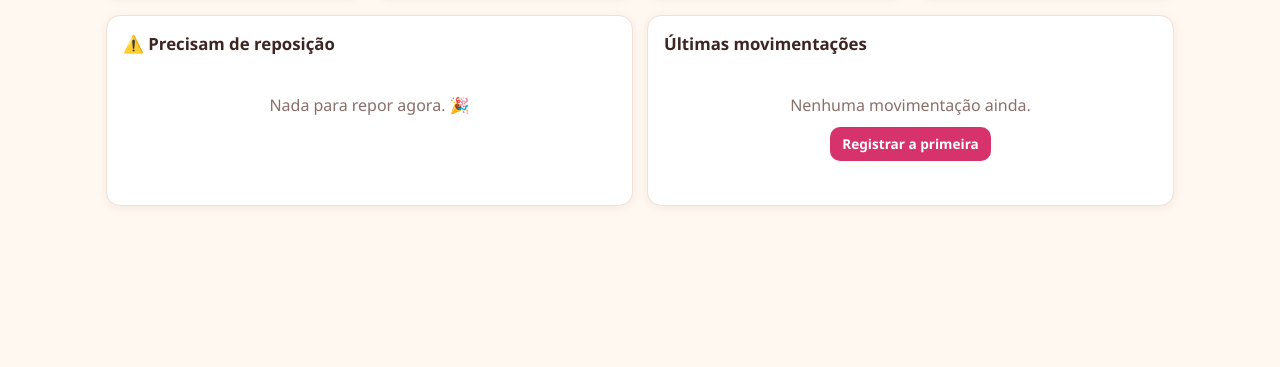
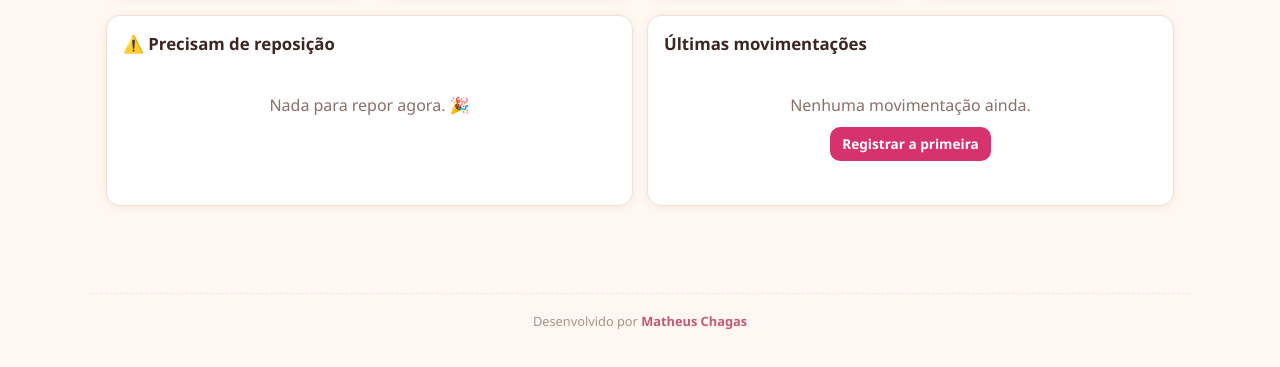
Before and after one commit to matheuschagas467-wq/sorveteria_comp, a plain HTML site: page index.html in a window 1280 px wide. Shown: the part 309-676 px from the top of the page. Drawn offline with Linux system fonts and the light colour scheme.

Commit message:
Add footer credit section to index.html
Added footer with credit link to Matheus Chagas.

```diff
--- a/index.html
+++ b/index.html
@@ -80,6 +80,11 @@ tr:hover td{background:#fffaf6}
 .hidden{display:none!important}
 .actions{display:flex;gap:6px;justify-content:flex-end}
 @media (max-width:600px){.stat .val{font-size:1.5rem} main{padding-top:14px} th,td{padding:8px}}
+.credit{max-width:1100px;margin:0 auto;padding:18px 16px 28px;text-align:center;font-size:.8rem;color:var(--muted);opacity:.75;border-top:1px dashed var(--line)}
+.credit a{color:var(--berry-d);font-weight:600;text-decoration:none}
+.credit a:hover{text-decoration:underline;opacity:1}
+.credit:hover{opacity:1}
+main{min-height:60vh}
 @media print{header,.toolbar,.btn,.actions{display:none!important} body{background:#fff}}
 </style>
 </head>
@@ -98,6 +103,7 @@ tr:hover td{background:#fffaf6}
   </div>
 </header>
 <main id="app"></main>
+<footer class="credit">Desenvolvido por <a href="https://github.com/matheuschagas467-wq" target="_blank" rel="noopener noreferrer">Matheus Chagas</a></footer>
 <div class="toast" id="toast" role="status" aria-live="polite"></div>
 
 <script>
@@ -375,3 +381,5 @@ load();go('painel');
 </script>
 </body>
 </html>
+</body>
+</html>
```
